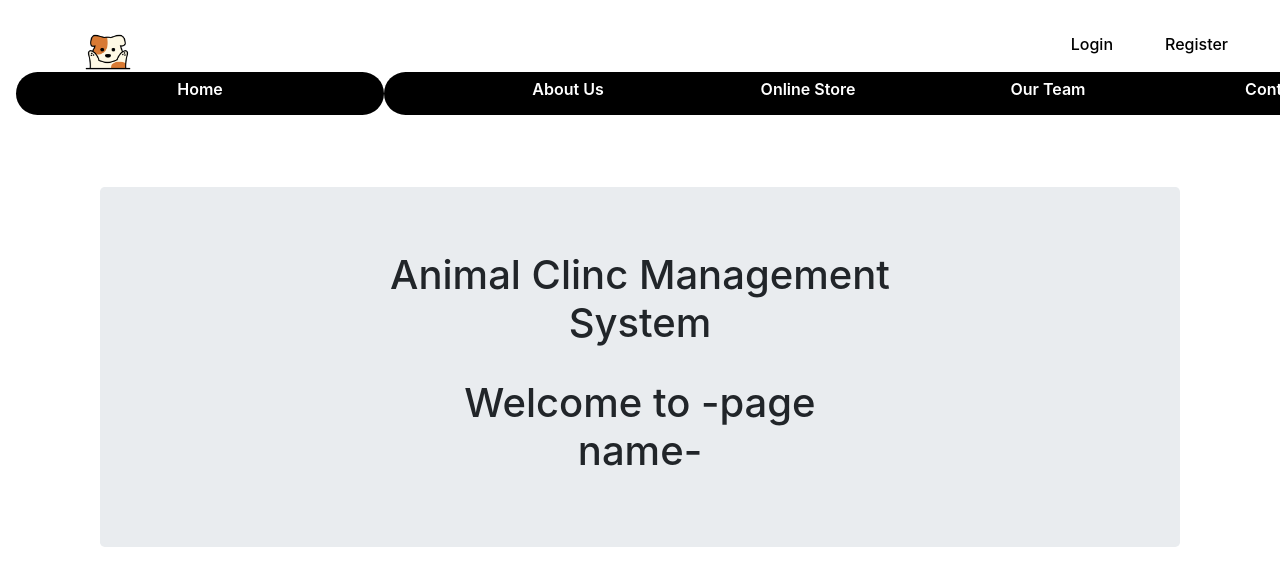
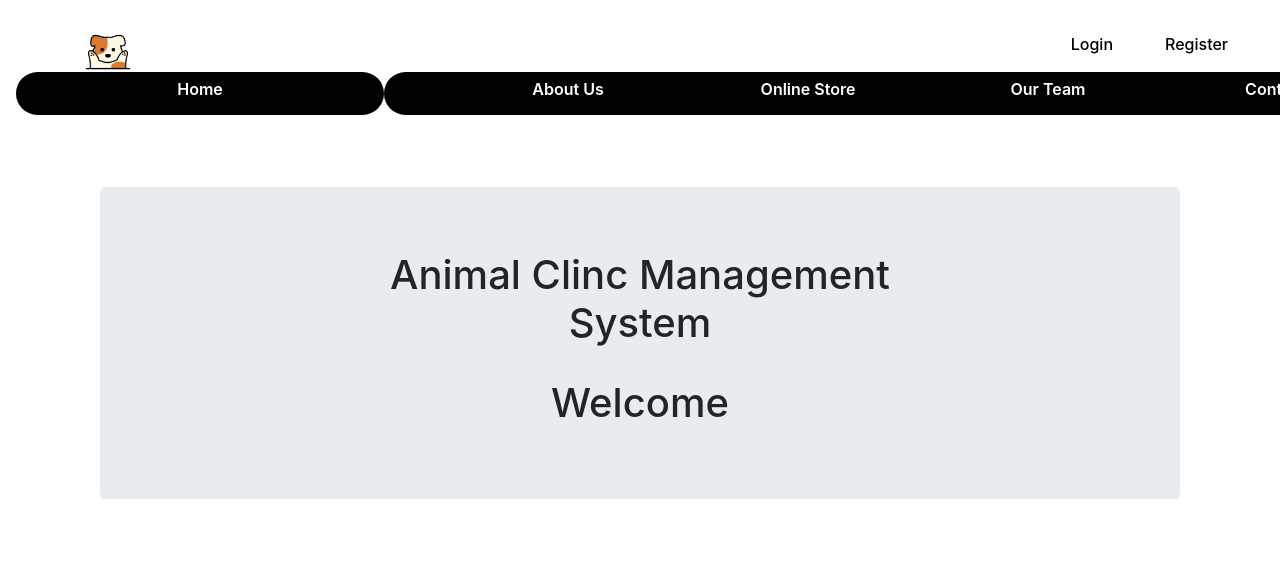
Before and after one commit to SLIITITP/ITP_WD_B03_G12, a React (Create React App) app in the folder Project1/myapp/: page / in a window 1280 px wide. Shown: the top 586 px of the page. Built offline with nearby package versions, Linux system fonts and the light colour scheme.

Commit message:
Modify landing page

```diff
--- a/Project1/myapp/src/components/Landing.js
+++ b/Project1/myapp/src/components/Landing.js
@@ -9,7 +9,7 @@ class Landing extends Component {
                 <h1>Animal Clinc Management System</h1>
                 <br/>
                 <div align="center" className='col-sm-8 mx-auto'>
-                <h1>Welcome to -page name-</h1>
+                <h1>Welcome</h1>
                 </div>
             </div>
         </div>
```
